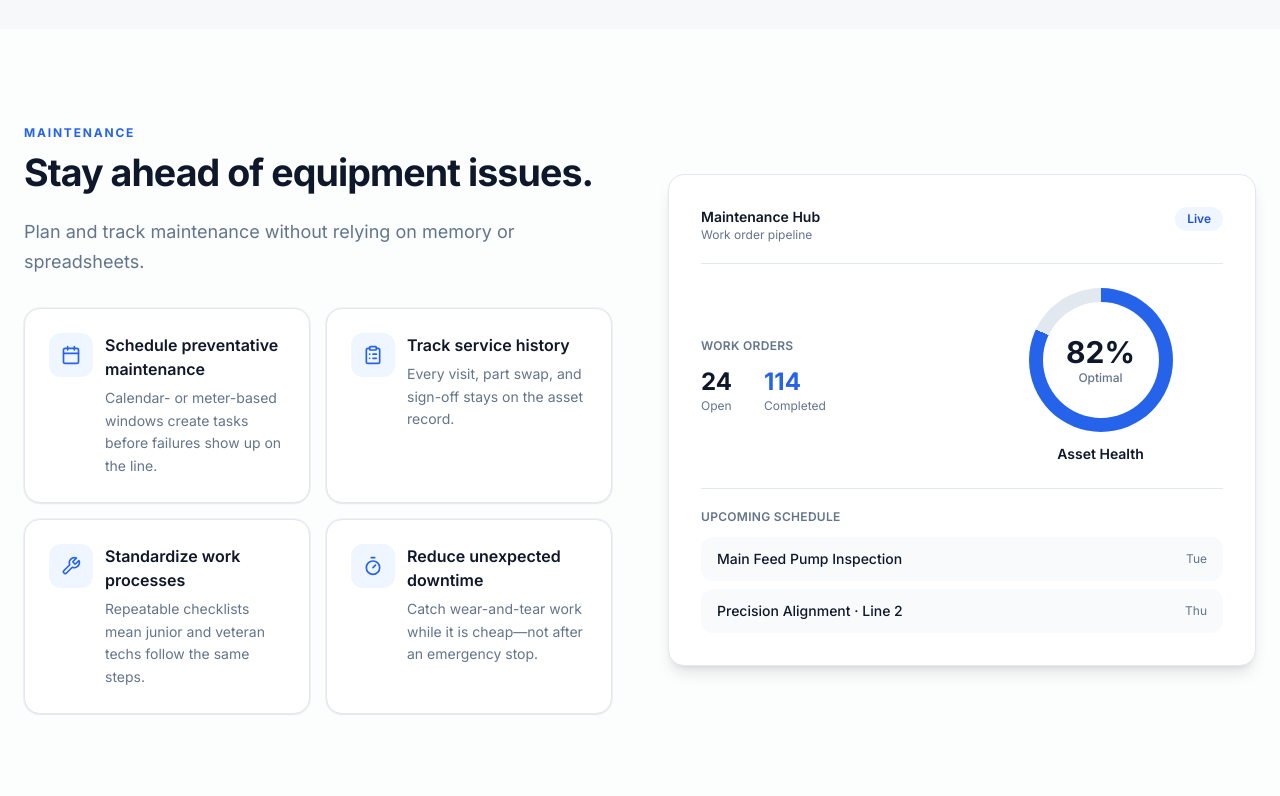
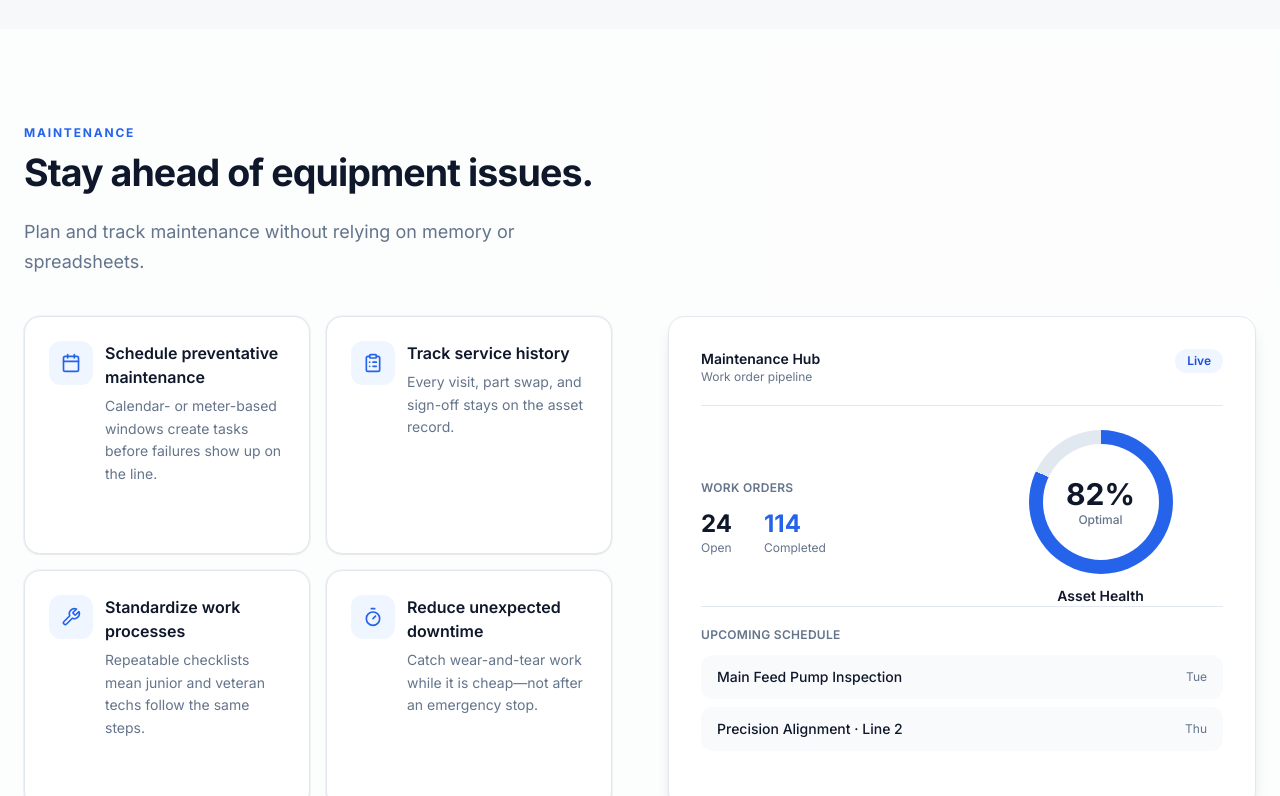
Before and after one commit to helixsystemsca/pulse, a Next.js app in the folder helixsystems-landing/: page /pulse in a window 1280 px wide. Shown: the part 7320-8116 px from the top of the page. Built offline with nearby package versions, Linux system fonts and the light colour scheme.

Commit message:
alignments

```diff
--- a/helixsystems-landing/components/pulse/MaintenanceSection.tsx
+++ b/helixsystems-landing/components/pulse/MaintenanceSection.tsx
@@ -25,8 +25,8 @@ function DonutChart() {
 export function MaintenanceSection() {
   return (
     <SectionWrapper className="bg-white/70" showMobileSeparator>
-      <div className="grid items-center gap-8 md:gap-10 lg:grid-cols-2 lg:gap-14">
-        <div>
+      <div className="space-y-8 md:space-y-10">
+        <div className="max-w-3xl">
           <p className="text-xs font-bold uppercase tracking-[0.15em] text-pulse-accent">Maintenance</p>
           <h2 className="mt-3 text-3xl font-bold leading-tight tracking-tight text-pulse-navy md:text-4xl lg:text-[2.35rem]">
             Stay ahead of equipment issues.
@@ -34,8 +34,10 @@ export function MaintenanceSection() {
           <p className="mt-6 max-w-xl text-lg leading-relaxed text-pulse-muted">
             Plan and track maintenance without relying on memory or spreadsheets.
           </p>
+        </div>
 
-          <div className="mt-8 grid gap-4 sm:grid-cols-2 sm:gap-4">
+        <div className="grid gap-8 lg:grid-cols-2 lg:items-stretch lg:gap-14">
+          <div className="grid gap-4 sm:grid-cols-2 sm:gap-4">
             <SmallFeatureCard
               icon={<Calendar className="h-5 w-5" />}
               title="Schedule preventative maintenance"
@@ -57,9 +59,9 @@ export function MaintenanceSection() {
               description="Catch wear-and-tear work while it is cheap—not after an emergency stop."
             />
           </div>
-        </div>
 
-        <div className="rounded-2xl border border-pulse-border bg-white p-6 shadow-lg md:p-8">
+          <div className="flex min-h-0 min-w-0">
+            <div className="flex h-full min-h-full w-full flex-col rounded-2xl border border-pulse-border bg-white p-6 shadow-lg md:p-8">
               <div className="flex items-start justify-between border-b border-pulse-border pb-5">
                 <div>
                   <p className="text-sm font-semibold text-pulse-navy">Maintenance Hub</p>
@@ -70,7 +72,8 @@ export function MaintenanceSection() {
                 </span>
               </div>
 
-          <div className="grid gap-8 py-6 sm:grid-cols-2 sm:items-center sm:gap-8">
+              <div className="flex flex-1 flex-col py-6">
+                <div className="grid flex-1 gap-8 sm:grid-cols-2 sm:items-center sm:gap-8">
                   <div>
                     <p className="text-xs font-semibold uppercase tracking-wide text-pulse-muted">
                       Work Orders
@@ -89,7 +92,7 @@ export function MaintenanceSection() {
                   <DonutChart />
                 </div>
 
-          <div className="border-t border-pulse-border pt-5">
+                <div className="mt-auto border-t border-pulse-border pt-5">
                   <p className="text-xs font-semibold uppercase tracking-wide text-pulse-muted">
                     Upcoming Schedule
                   </p>
@@ -106,6 +109,9 @@ export function MaintenanceSection() {
                 </div>
               </div>
             </div>
+          </div>
+        </div>
+      </div>
     </SectionWrapper>
   );
 }
```
Lines whose indentation alone changed are shown as unchanged.
